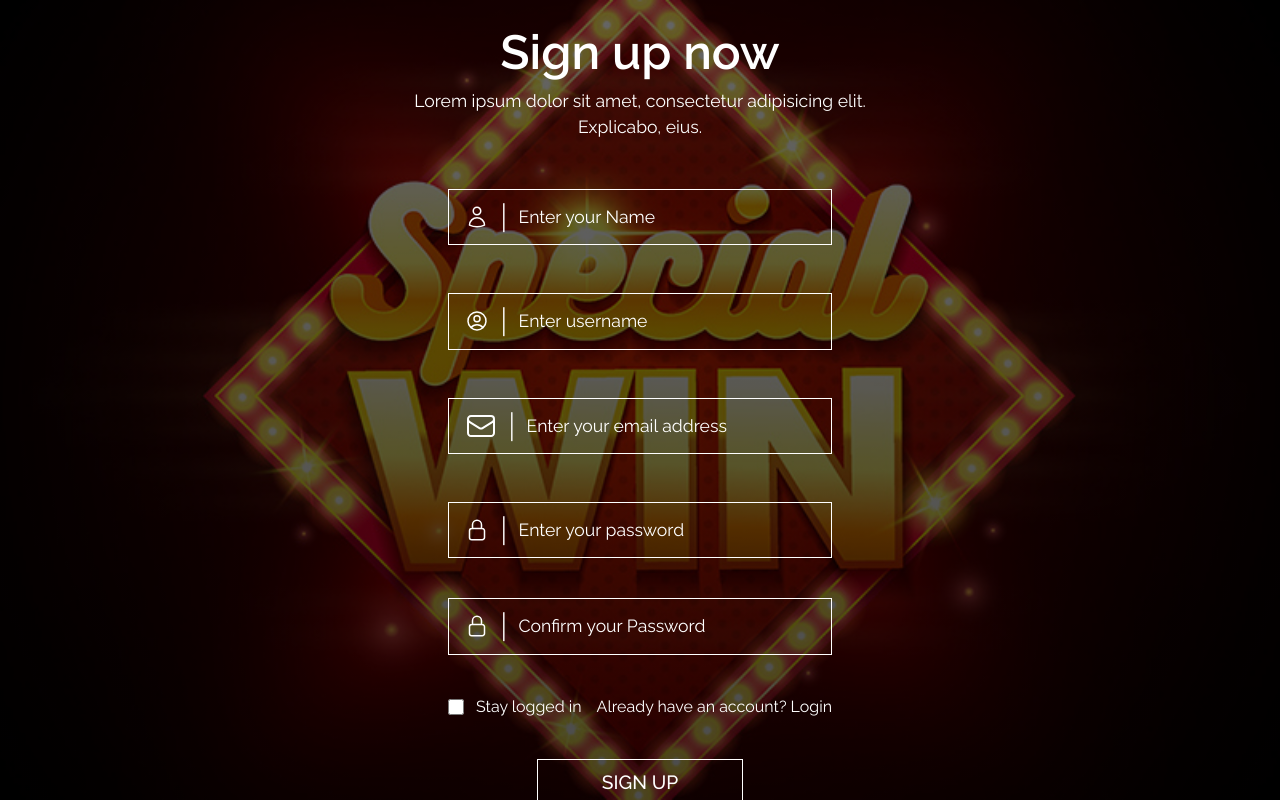
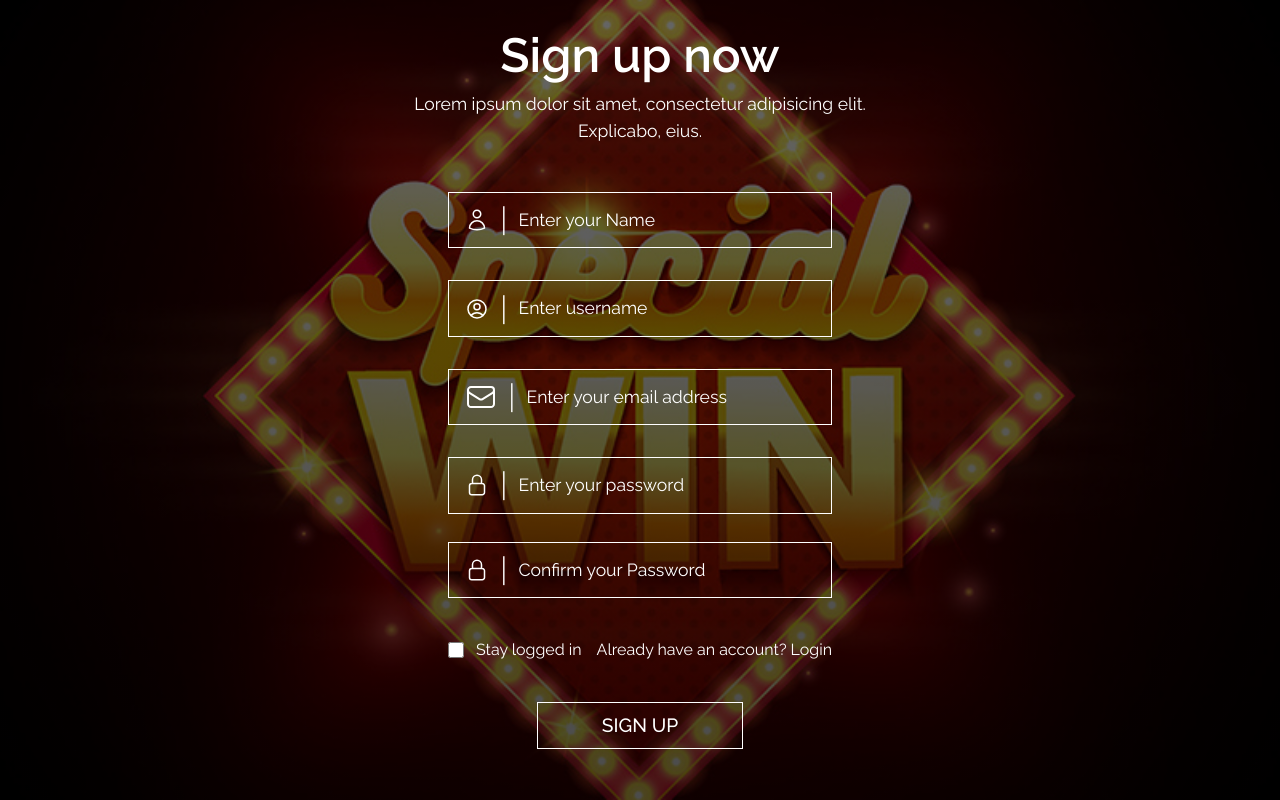
Before and after one commit to Tulasijoshua/coin_prediction_app, a React (Vite) app: page /signup in a window 1280 px wide. Built offline with nearby package versions, Linux system fonts and the light colour scheme; a web font is replaced by a local one.

Commit message:
Feat: update

```diff
--- a/src/components/auth/Login.jsx
+++ b/src/components/auth/Login.jsx
@@ -38,7 +38,7 @@ const Login = () => {
                         </div>
                         <section className="w-[80%] mx-auto py-[2rem]">
                             <form onSubmit={handleLogin} className='w-full flex flex-col justify-center items-center'>
-                                <div className='w-full mb-12 flex items-center gap-[0.7rem] py-[0.2rem] px-[1rem] border border-white'>
+                                <div className='w-full mb-8 flex items-center gap-[0.7rem] py-[0.2rem] px-[1rem] border border-white'>
                                     <div>
                                     <svg xmlns="http://www.w3.org/2000/svg" fill="none" viewBox="0 0 24 24" stroke-width="1.5" stroke="currentColor" class="w-6 h-6">
                                             <path stroke-linecap="round" stroke-linejoin="round" d="M17.982 18.725A7.488 7.488 0 0 0 12 15.75a7.488 7.488 0 0 0-5.982 2.975m11.963 0a9 9 0 1 0-11.963 0m11.963 0A8.966 8.966 0 0 1 12 21a8.966 8.966 0 0 1-5.982-2.275M15 9.75a3 3 0 1 1-6 0 3 3 0 0 1 6 0Z" />
@@ -48,7 +48,7 @@ const Login = () => {
 
                                     <input name='username' value={forms.username} onChange={handleChange} type="text" className="w-[70%] text-[1.1rem] placeholder:text-white bg-transparent border-none outline-none" placeholder='Enter your username' />
                                 </div>
-                                <div className='w-full mb-12 flex items-center gap-[0.7rem] py-[0.2rem] px-[1rem] border border-white'>
+                                <div className='w-full mb-8 flex items-center gap-[0.7rem] py-[0.2rem] px-[1rem] border border-white'>
                                     <div>
                                         <svg xmlns="http://www.w3.org/2000/svg" fill="none" viewBox="0 0 24 24" stroke-width="1.5" stroke="currentColor" class="w-8 h-8">
                                             <path stroke-linecap="round" stroke-linejoin="round" d="M21.75 6.75v10.5a2.25 2.25 0 01-2.25 2.25h-15a2.25 2.25 0 01-2.25-2.25V6.75m19.5 0A2.25 2.25 0 0019.5 4.5h-15a2.25 2.25 0 00-2.25 2.25m19.5 0v.243a2.25 2.25 0 01-1.07 1.916l-7.5 4.615a2.25 2.25 0 01-2.36 0L3.32 8.91a2.25 2.25 0 01-1.07-1.916V6.75" />
@@ -58,7 +58,7 @@ const Login = () => {
 
                                     <input name='email' value={forms.email} onChange={handleChange} type="email" className="w-[70%] text-[1.1rem] placeholder:text-white bg-transparent border-none outline-none" placeholder='Enter your email address' />
                                 </div>
-                                <div className='w-full mb-10 flex items-center gap-[0.7rem] py-[0.2rem] px-[1rem] border border-white'>
+                                <div className='w-full mb-7 flex items-center gap-[0.7rem] py-[0.2rem] px-[1rem] border border-white'>
                                     <div>
                                         <svg xmlns="http://www.w3.org/2000/svg" fill="none" viewBox="0 0 24 24" stroke-width="1.5" stroke="currentColor" class="w-6 h-6">
                                             <path stroke-linecap="round" stroke-linejoin="round" d="M16.5 10.5V6.75a4.5 4.5 0 10-9 0v3.75m-.75 11.25h10.5a2.25 2.25 0 002.25-2.25v-6.75a2.25 2.25 0 00-2.25-2.25H6.75a2.25 2.25 0 00-2.25 2.25v6.75a2.25 2.25 0 002.25 2.25z" />
--- a/src/components/auth/Signup.jsx
+++ b/src/components/auth/Signup.jsx
@@ -39,7 +39,7 @@ const Login = () => {
                         </div>
                         <section className="w-[80%] mx-auto py-[2rem]">
                             <form onSubmit={handleSignup} className='w-full flex flex-col justify-center items-center'>
-                                <div className='w-full mb-12 flex items-center gap-[0.7rem] py-[0.2rem] px-[1rem] border border-white'>
+                                <div className='w-full mb-8 flex items-center gap-[0.7rem] py-[0.2rem] px-[1rem] border border-white'>
                                     <div>
                                         <svg xmlns="http://www.w3.org/2000/svg" fill="none" viewBox="0 0 24 24" stroke-width="1.5" stroke="currentColor" class="w-6 h-6">
                                             <path stroke-linecap="round" stroke-linejoin="round" d="M15.75 6a3.75 3.75 0 1 1-7.5 0 3.75 3.75 0 0 1 7.5 0ZM4.501 20.118a7.5 7.5 0 0 1 14.998 0A17.933 17.933 0 0 1 12 21.75c-2.676 0-5.216-.584-7.499-1.632Z" />
@@ -49,7 +49,7 @@ const Login = () => {
 
                                     <input type="text" name='fullName' value={formValues.fullName} onChange={handleChange} className="w-[70%] text-[1.1rem] placeholder:text-white bg-transparent border-none outline-none" placeholder='Enter your Name' />
                                 </div>
-                                <div className='w-full mb-12 flex items-center gap-[0.7rem] py-[0.2rem] px-[1rem] border border-white'>
+                                <div className='w-full mb-8 flex items-center gap-[0.7rem] py-[0.2rem] px-[1rem] border border-white'>
                                     <div>
                                         <svg xmlns="http://www.w3.org/2000/svg" fill="none" viewBox="0 0 24 24" stroke-width="1.5" stroke="currentColor" class="w-6 h-6">
                                             <path stroke-linecap="round" stroke-linejoin="round" d="M17.982 18.725A7.488 7.488 0 0 0 12 15.75a7.488 7.488 0 0 0-5.982 2.975m11.963 0a9 9 0 1 0-11.963 0m11.963 0A8.966 8.966 0 0 1 12 21a8.966 8.966 0 0 1-5.982-2.275M15 9.75a3 3 0 1 1-6 0 3 3 0 0 1 6 0Z" />
@@ -60,7 +60,7 @@ const Login = () => {
 
                                     <input name='username' value={formValues.username} onChange={handleChange} type="text" className="w-[70%] text-[1.1rem] placeholder:text-white bg-transparent border-none outline-none" placeholder='Enter username' />
                                 </div>
-                                <div className='w-full mb-12 flex items-center gap-[0.7rem] py-[0.2rem] px-[1rem] border border-white'>
+                                <div className='w-full mb-8 flex items-center gap-[0.7rem] py-[0.2rem] px-[1rem] border border-white'>
                                     <div>
                                         <svg xmlns="http://www.w3.org/2000/svg" fill="none" viewBox="0 0 24 24" stroke-width="1.5" stroke="currentColor" class="w-8 h-8">
                                             <path stroke-linecap="round" stroke-linejoin="round" d="M21.75 6.75v10.5a2.25 2.25 0 01-2.25 2.25h-15a2.25 2.25 0 01-2.25-2.25V6.75m19.5 0A2.25 2.25 0 0019.5 4.5h-15a2.25 2.25 0 00-2.25 2.25m19.5 0v.243a2.25 2.25 0 01-1.07 1.916l-7.5 4.615a2.25 2.25 0 01-2.36 0L3.32 8.91a2.25 2.25 0 01-1.07-1.916V6.75" />
@@ -70,7 +70,7 @@ const Login = () => {
 
                                     <input name='email' value={formValues.email} onChange={handleChange} type="text" className="w-[70%] text-[1.1rem] placeholder:text-white bg-transparent border-none outline-none" placeholder='Enter your email address' />
                                 </div>
-                                <div className='w-full mb-10 flex items-center gap-[0.7rem] py-[0.2rem] px-[1rem] border border-white'>
+                                <div className='w-full mb-7 flex items-center gap-[0.7rem] py-[0.2rem] px-[1rem] border border-white'>
                                     <div>
                                     <svg xmlns="http://www.w3.org/2000/svg" fill="none" viewBox="0 0 24 24" stroke-width="1.5" stroke="currentColor" class="w-6 h-6">
                                             <path stroke-linecap="round" stroke-linejoin="round" d="M16.5 10.5V6.75a4.5 4.5 0 10-9 0v3.75m-.75 11.25h10.5a2.25 2.25 0 002.25-2.25v-6.75a2.25 2.25 0 00-2.25-2.25H6.75a2.25 2.25 0 00-2.25 2.25v6.75a2.25 2.25 0 002.25 2.25z" />
```
